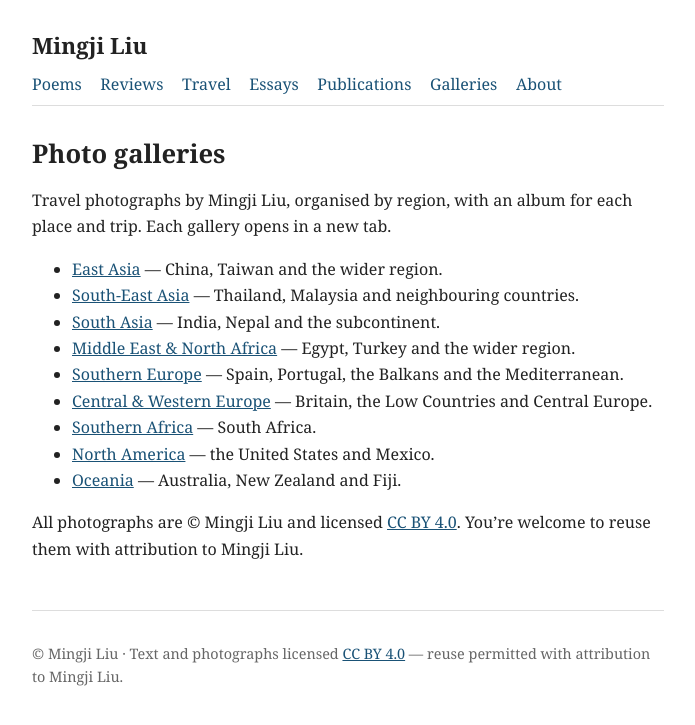
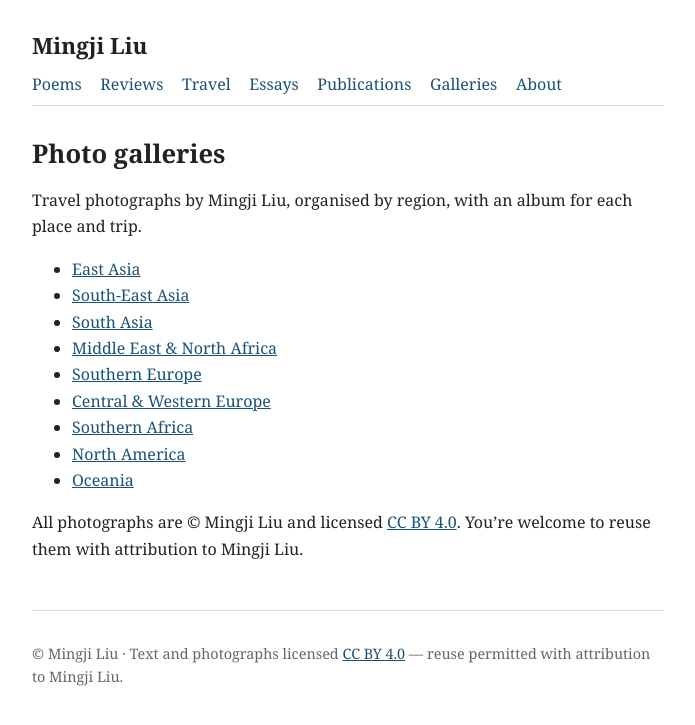
Before and after one commit to mingjiliu/mingjiliu.github.io, a Jekyll site: the page built from galleries.md, in a window 1280 px wide. Shown: the top 725 px of the page, without its empty margins (292-987 px from the left). Built offline with Jekyll 4.4.1, drawn with Linux system fonts in a browser that asks for light colours.

Commit message:
Update galleries.md

```diff
--- a/galleries.md
+++ b/galleries.md
@@ -7,18 +7,18 @@ description: Travel photographs by Mingji Liu, organised by region. Licensed CC
 
 # Photo galleries
 
-Travel photographs by Mingji Liu, organised by region, with an album for each place and trip. Each gallery opens in a new tab.
+Travel photographs by Mingji Liu, organised by region, with an album for each place and trip.
 
 <ul class="gallery-list">
-  <li><a href="https://east-asia.mingjiliu.com/" target="_blank" rel="noopener">East Asia</a> — China, Taiwan and the wider region.</li>
-  <li><a href="https://south-east-asia.mingjiliu.com/" target="_blank" rel="noopener">South-East Asia</a> — Thailand, Malaysia and neighbouring countries.</li>
-  <li><a href="https://south-asia.mingjiliu.com/" target="_blank" rel="noopener">South Asia</a> — India, Nepal and the subcontinent.</li>
-  <li><a href="https://mena.mingjiliu.com/" target="_blank" rel="noopener">Middle East &amp; North Africa</a> — Egypt, Turkey and the wider region.</li>
-  <li><a href="https://southern-europe.mingjiliu.com/" target="_blank" rel="noopener">Southern Europe</a> — Spain, Portugal, the Balkans and the Mediterranean.</li>
-  <li><a href="https://central-western-europe.mingjiliu.com/" target="_blank" rel="noopener">Central &amp; Western Europe</a> — Britain, the Low Countries and Central Europe.</li>
-  <li><a href="https://southern-africa.mingjiliu.com/" target="_blank" rel="noopener">Southern Africa</a> — South Africa.</li>
-  <li><a href="https://north-america.mingjiliu.com/" target="_blank" rel="noopener">North America</a> — the United States and Mexico.</li>
-  <li><a href="https://oceania.mingjiliu.com/" target="_blank" rel="noopener">Oceania</a> — Australia, New Zealand and Fiji.</li>
+  <li><a href="https://east-asia.mingjiliu.com/" target="_blank" rel="noopener">East Asia</a></li>
+  <li><a href="https://south-east-asia.mingjiliu.com/" target="_blank" rel="noopener">South-East Asia</a></li>
+  <li><a href="https://south-asia.mingjiliu.com/" target="_blank" rel="noopener">South Asia</a></li>
+  <li><a href="https://mena.mingjiliu.com/" target="_blank" rel="noopener">Middle East &amp; North Africa</a></li>
+  <li><a href="https://southern-europe.mingjiliu.com/" target="_blank" rel="noopener">Southern Europe</a></li>
+  <li><a href="https://central-western-europe.mingjiliu.com/" target="_blank" rel="noopener">Central &amp; Western Europe</a></li>
+  <li><a href="https://southern-africa.mingjiliu.com/" target="_blank" rel="noopener">Southern Africa</a> </li>
+  <li><a href="https://north-america.mingjiliu.com/" target="_blank" rel="noopener">North America</a></li>
+  <li><a href="https://oceania.mingjiliu.com/" target="_blank" rel="noopener">Oceania</a></li>
 </ul>
 
 All photographs are © Mingji Liu and licensed [CC BY 4.0](https://creativecommons.org/licenses/by/4.0/). You're welcome to reuse them with attribution to Mingji Liu.
```
